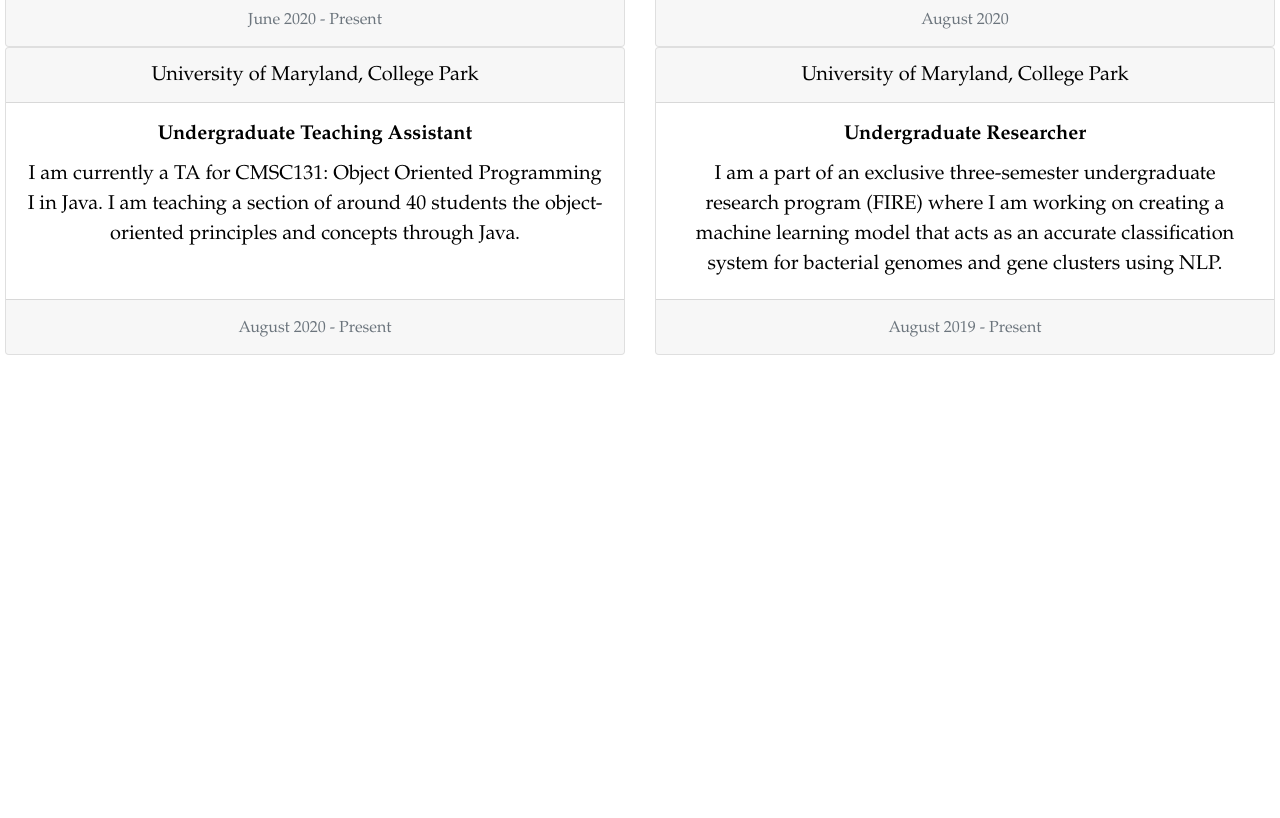
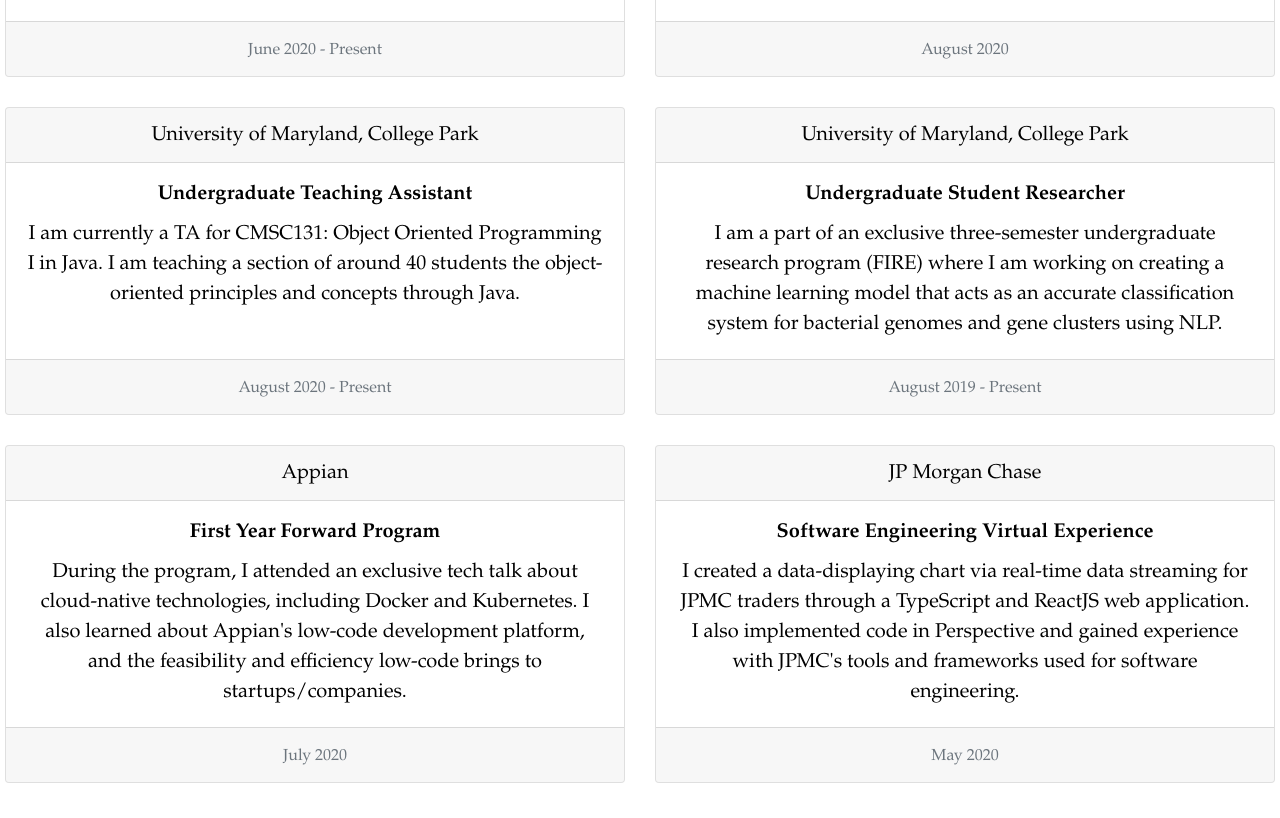
Before and after one commit to Amgg12301/Portfolio-Website, a React (Create React App) app: page /experience in a window 1280 px wide. Shown: the part 500-1318 px from the top of the page. Before the commit the page ends 860 px from the top, so only its background shows below. Built offline with nearby package versions, Linux system fonts and the light colour scheme.

Commit message:
about layout + typewriter

```diff
--- a/src/App.css
+++ b/src/App.css
@@ -5,7 +5,7 @@
 .socials{
   position: fixed;
   bottom: 0px;
-  left: 42%;
+  left: 43%;
 }
 
 nav {
@@ -60,16 +60,7 @@
   margin: 20px;
 }
 
-.content_about{
-  text-align: center;
-  position: relative;
-  top: 100px;
-  color: #000000;
-  font-size: 20px;
-  margin: 5px;
-}
-
-.content_edu{
+.content_about, .content_edu, .content_exp, .content_skills, .content_int{
   text-align: center;
   display: flex;
   flex-direction: column;
@@ -80,33 +71,3 @@
   font-size: 20px;
   margin: 5px;
 }
-
-.content_exp{
-  text-align: center;
-  display: flex;
-  flex-direction: column;
-  flex: 1;
-  overflow: auto;
-  top: 100px;
-  color: #000000;
-  font-size: 20px;
-  margin: 5px;
-}
-
-.content_skills{
-  text-align: center;
-  position: relative;
-  top: 100px;
-  color: #000000;
-  font-size: 20px;
-  margin: 5px;
-}
-
-.content_int{
-  text-align: center;
-  position: relative;
-  top: 100px;
-  color: #000000;
-  font-size: 20px;
-  margin: 5px;
-}
--- a/src/contents/About.js
+++ b/src/contents/About.js
@@ -1,6 +1,5 @@
 import React, { Component } from 'react';
-import Social from '../components/Social';
-import { Card, CardDeck } from 'react-bootstrap';
+import Typewriter from 'typewriter-effect';
 
 class About extends Component{
     render() {
@@ -9,7 +8,17 @@
                 <div className="content_about">
                     <h1>Quick Facts About Me...</h1>
                     <div class="card1">
-                    <h2>Work in progress, sorry about that :)</h2>
+                        <Typewriter
+                            onInit={(typewriter) => {
+                            typewriter.typeString('I am currently a sophmore at the University of Maryland, College Park studying computer science.')
+                            .pauseFor(1000)
+                            .deleteAll()
+                            .typeString('I am really passionate about web application development, cloud technologies, and cloud-native development.')
+                            .pauseFor(1000)
+                            .deleteAll()
+                            .start();
+                        }}
+                        />
                     </div>
                 </div>
             </div>
--- a/src/contents/Education.js
+++ b/src/contents/Education.js
@@ -1,6 +1,4 @@
 import React, { Component } from 'react';
-import Social from '../components/Social';
-import { Card, CardDeck } from 'react-bootstrap';
 
 class Education extends Component{
     render() {
@@ -9,22 +7,7 @@
                 <div className="content_edu">
                     <h1>Where am I studying at right now?</h1>
                     <div class="card1">
-                    <CardDeck>
-                    <Card style = {{width: "50%"}}>
-                        <Card.Header>University of Maryland, College Park</Card.Header>
-                        <Card.Body>
-                        <Card.Title>Major: Computer Science</Card.Title>
-                        <Card.Text>
-                            - FIRE (First Year Innovation and Research Experience)
-                            - Indian Student Association
-                            - Spikeball
-                        </Card.Text>
-                        </Card.Body>
-                        <Card.Footer>
-                        <small className="text-muted">Bachelor's Degree: 2019 - 2022</small>
-                        </Card.Footer>
-                    </Card>
-                    </CardDeck>
+                        <h2>Work in progress, sorry about that :)</h2>
                     </div>
                 </div>
             </div>
--- a/src/contents/Experience.js
+++ b/src/contents/Experience.js
@@ -1,5 +1,4 @@
 import React, { Component } from 'react';
-import Social from '../components/Social';
 import { Card, CardDeck } from 'react-bootstrap';
 
 class Experience extends Component{
@@ -8,6 +7,7 @@
             <div className="experience">
                 <div className="content_exp">
                     <h1>Where have I worked at?</h1>
+                    <br></br>
                     <CardDeck style={{display: 'flex', flexDirection: 'row'}}>
                     <Card style={{flex: 1}}>
                         <Card.Header>The Aerospace Corporation</Card.Header>
@@ -40,6 +40,7 @@
                         </Card.Footer>
                     </Card>
                     </CardDeck>
+                    <br></br>
                     <CardDeck style={{display: 'flex', flexDirection: 'row'}}>
                     <Card style={{flex: 1}}>
                         <Card.Header>University of Maryland, College Park</Card.Header>
@@ -57,7 +58,7 @@
                     <Card style={{flex: 1}}>
                         <Card.Header>University of Maryland, College Park</Card.Header>
                         <Card.Body>
-                        <Card.Title style={{fontWeight:'bold'}}>Undergraduate Researcher</Card.Title>
+                        <Card.Title style={{fontWeight:'bold'}}>Undergraduate Student Researcher</Card.Title>
                         <Card.Text>
                             I am a part of an exclusive three-semester undergraduate research program (FIRE) where I am
                             working on creating a machine learning model that acts as an accurate classification system
@@ -69,6 +70,38 @@
                         </Card.Footer>
                     </Card>
                     </CardDeck>
+                    <br></br>
+                    <CardDeck style={{display: 'flex', flexDirection: 'row'}}>
+                    <Card style={{flex: 1}}>
+                        <Card.Header>Appian</Card.Header>
+                        <Card.Body>
+                        <Card.Title style={{fontWeight:'bold'}}>First Year Forward Program</Card.Title>
+                        <Card.Text>
+                            During the program, I attended an exclusive tech talk about cloud-native technologies, including
+                            Docker and Kubernetes. I also learned about Appian's low-code development platform, and the feasibility
+                            and efficiency low-code brings to startups/companies.
+                        </Card.Text>
+                        </Card.Body>
+                        <Card.Footer>
+                        <small className="text-muted">July 2020</small>
+                        </Card.Footer>
+                    </Card>
+                    <Card style={{flex: 1}}>
+                        <Card.Header>JP Morgan Chase</Card.Header>
+                        <Card.Body>
+                        <Card.Title style={{fontWeight:'bold'}}>Software Engineering Virtual Experience</Card.Title>
+                        <Card.Text>
+                            I created a data-displaying chart via real-time data streaming for JPMC traders through a
+                            TypeScript and ReactJS web application. I also implemented code in Perspective and gained
+                            experience with JPMC's tools and frameworks used for software engineering.
+                        </Card.Text>
+                        </Card.Body>
+                        <Card.Footer>
+                        <small className="text-muted">May 2020</small>
+                        </Card.Footer>
+                    </Card>
+                    </CardDeck>
+                    <br></br>
                 </div>
             </div>
         )
--- a/src/contents/Interests.js
+++ b/src/contents/Interests.js
@@ -1,6 +1,4 @@
 import React, { Component } from 'react';
-import Social from '../components/Social';
-import { Card, CardDeck } from 'react-bootstrap';
 
 class Interests extends Component{
     render() {
@@ -9,7 +7,7 @@
                 <div className="content_int">
                     <h1>I'm currently interested in...</h1>
                     <div class="card1">
-                    <h2>Work in progress, sorry about that :)</h2>
+                        <h2>Work in progress, sorry about that :)</h2>
                     </div>
                 </div>
             </div>
--- a/src/contents/Projects.js
+++ b/src/contents/Projects.js
@@ -1,6 +1,4 @@
 import React, { Component } from 'react';
-import Social from '../components/Social';
-import { Card, CardDeck } from 'react-bootstrap';
 
 class Skills extends Component{
     render() {
@@ -9,7 +7,7 @@
                 <div className="content_skills">
                     <h1>Let's take a look at what I've built...</h1>
                     <div class="card1">
-                    <h2>Work in progress, sorry about that :)</h2>
+                        <h2>Work in progress, sorry about that :)</h2>
                     </div>
                 </div>
             </div>
```
Also changed, not shown: src/components/Social.js (+5 -5 lines).
